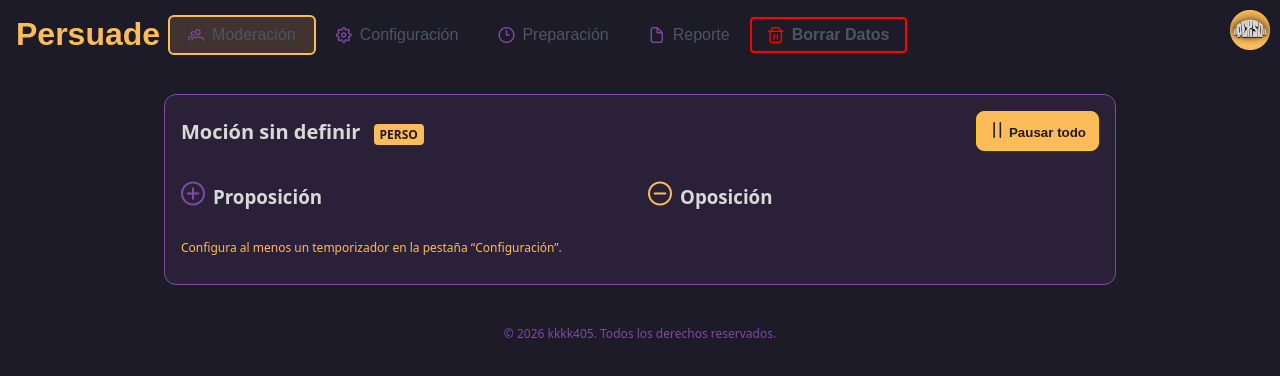
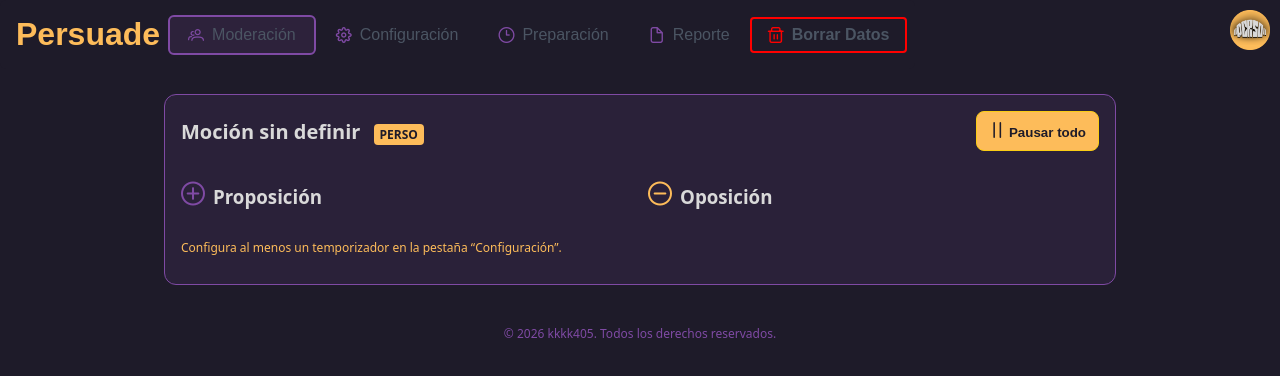
Before and after one commit to kkkk405/CRONO-DEBATE, a React (Vite) app: page / in a window 1280 px wide. Shown: the top 376 px of the page. Built offline with nearby package versions, Linux system fonts and the light colour scheme; a web font is replaced by a local one.

Commit message:
Change active tab border to purple accent color

```diff
--- a/src/styles.css
+++ b/src/styles.css
@@ -100,9 +100,9 @@
 
   /* Pestaña activa */
   .p-menubar .p-menuitem.active-tab > .p-menuitem-content {
-    background: rgba(253, 188, 90, 0.15) !important;
+    background: rgba(127, 74, 164, 0.15) !important;
     border-radius: 6px !important;
-    outline: 2px solid var(--muted) !important;
+    outline: 2px solid var(--accent) !important;
     outline-offset: -2px !important;
   }
   .p-menubar .p-menuitem-link:hover .p-menuitem-icon {
```
